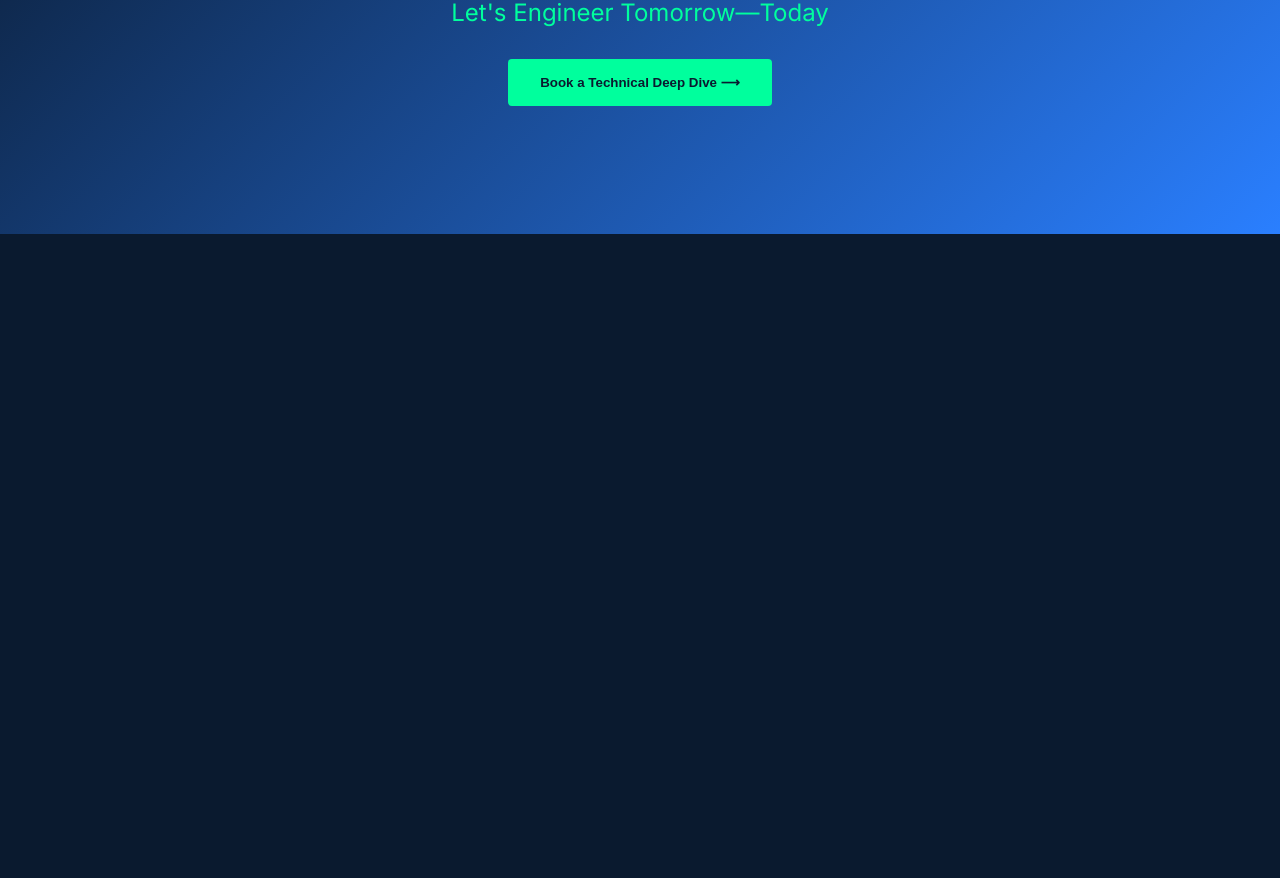
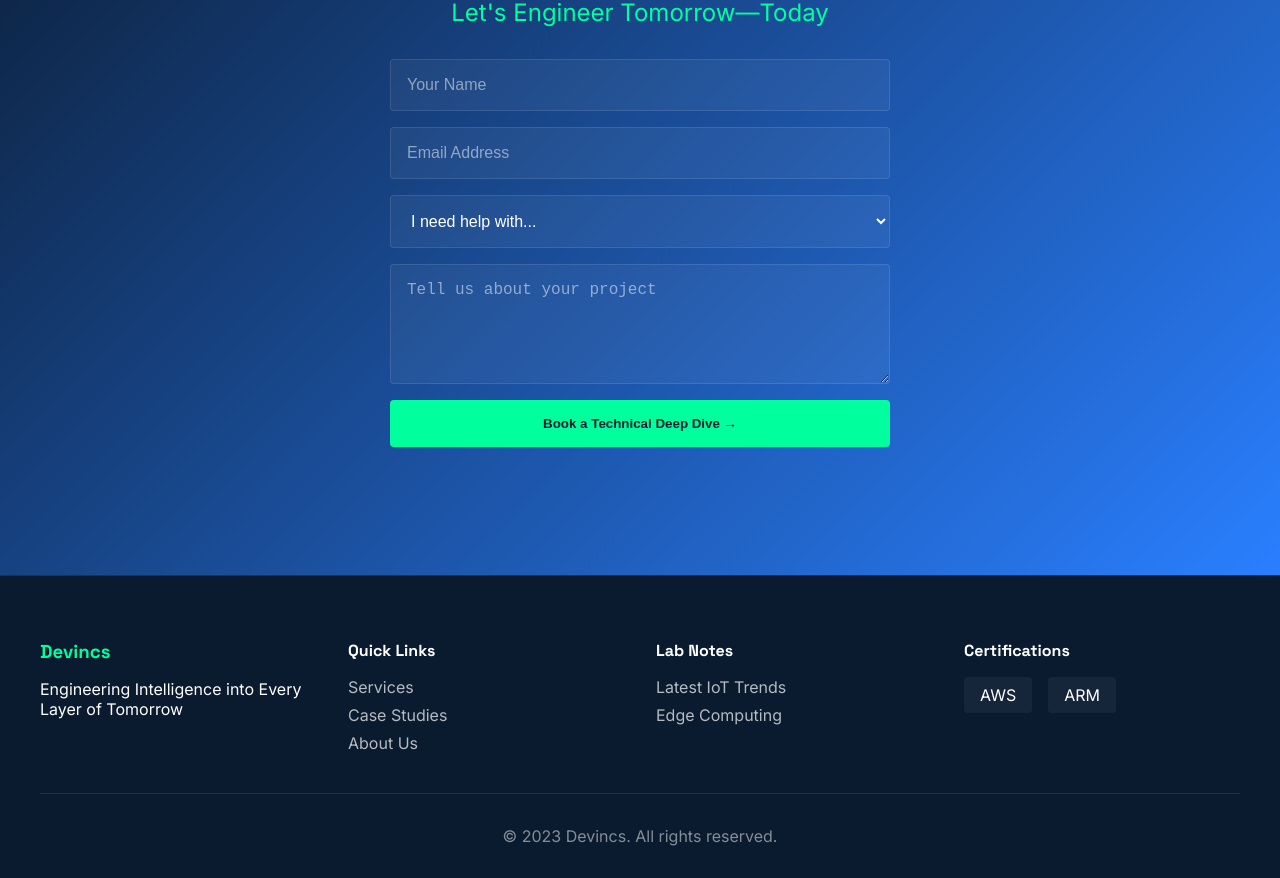
Before and after one commit to Coder1221/devincs-clone, a Next.js app: page / in a window 1280 px wide. Shown: the part 3020-3898 px from the top of the page. Before the commit the page ends 3254 px from the top, so only its background shows below. Built offline with nearby package versions, Linux system fonts and the light colour scheme.

Commit message:
Assistant checkpoint: Added contact form and footer with matching styles
Assistant generated file changes:
- pages/index.tsx: Update CTA section with form
- styles/Home.module.css: Add form and footer styles

---

User prompt:

add this form and other stuff keeping the color same

```diff
--- a/pages/index.tsx
+++ b/pages/index.tsx
@@ -116,9 +116,51 @@ const Home: NextPage = () => {
           <div className={styles.ctaContent}>
             <h2>Ready to Transform Your Industry?</h2>
             <p>Let's Engineer Tomorrow—Today</p>
-            <button className={styles.primaryBtn}>Book a Technical Deep Dive ⟶</button>
+            <form className={styles.contactForm}>
+              <input type="text" placeholder="Your Name" className={styles.formInput} />
+              <input type="email" placeholder="Email Address" className={styles.formInput} />
+              <select className={styles.formInput}>
+                <option value="">I need help with...</option>
+                <option value="iot">IoT Solutions</option>
+                <option value="cloud">Cloud Architecture</option>
+                <option value="ai">AI Integration</option>
+                <option value="security">Security Solutions</option>
+              </select>
+              <textarea placeholder="Tell us about your project" className={styles.formTextarea}></textarea>
+              <button type="submit" className={styles.primaryBtn}>Book a Technical Deep Dive →</button>
+            </form>
           </div>
         </section>
+
+        <footer className={styles.footer}>
+          <div className={styles.footerContent}>
+            <div className={styles.footerSection}>
+              <h3>Devincs</h3>
+              <p>Engineering Intelligence into Every Layer of Tomorrow</p>
+            </div>
+            <div className={styles.footerSection}>
+              <h4>Quick Links</h4>
+              <a href="#services">Services</a>
+              <a href="#case-studies">Case Studies</a>
+              <a href="#about">About Us</a>
+            </div>
+            <div className={styles.footerSection}>
+              <h4>Lab Notes</h4>
+              <a href="#latest">Latest IoT Trends</a>
+              <a href="#edge">Edge Computing</a>
+            </div>
+            <div className={styles.footerSection}>
+              <h4>Certifications</h4>
+              <div className={styles.certLogos}>
+                <span>AWS</span>
+                <span>ARM</span>
+              </div>
+            </div>
+          </div>
+          <div className={styles.footerBottom}>
+            <p>© 2023 Devincs. All rights reserved.</p>
+          </div>
+        </footer>
       </main>
     </div>
   );
--- a/styles/Home.module.css
+++ b/styles/Home.module.css
@@ -283,3 +283,85 @@
   font-size: 1.5rem;
   margin-bottom: 2rem;
 }
+
+.contactForm {
+  display: flex;
+  flex-direction: column;
+  gap: 1rem;
+  max-width: 500px;
+  margin: 0 auto;
+}
+
+.formInput {
+  padding: 1rem;
+  border: 1px solid rgba(255, 255, 255, 0.1);
+  border-radius: 4px;
+  background: rgba(255, 255, 255, 0.05);
+  color: white;
+  font-size: 1rem;
+}
+
+.formInput::placeholder {
+  color: rgba(255, 255, 255, 0.5);
+}
+
+.formTextarea {
+  composes: formInput;
+  min-height: 120px;
+  resize: vertical;
+}
+
+.footer {
+  background: var(--navy);
+  padding: 4rem 2rem 2rem;
+  border-top: 1px solid rgba(255, 255, 255, 0.1);
+}
+
+.footerContent {
+  max-width: 1200px;
+  margin: 0 auto;
+  display: grid;
+  grid-template-columns: repeat(auto-fit, minmax(200px, 1fr));
+  gap: 2rem;
+}
+
+.footerSection h3 {
+  color: var(--neon-green);
+  margin-bottom: 1rem;
+}
+
+.footerSection h4 {
+  color: white;
+  margin-bottom: 1rem;
+}
+
+.footerSection a {
+  display: block;
+  color: rgba(255, 255, 255, 0.7);
+  text-decoration: none;
+  margin-bottom: 0.5rem;
+}
+
+.footerSection a:hover {
+  color: var(--neon-green);
+}
+
+.certLogos {
+  display: flex;
+  gap: 1rem;
+}
+
+.certLogos span {
+  background: rgba(255, 255, 255, 0.05);
+  padding: 0.5rem 1rem;
+  border-radius: 4px;
+}
+
+.footerBottom {
+  max-width: 1200px;
+  margin: 2rem auto 0;
+  padding-top: 2rem;
+  border-top: 1px solid rgba(255, 255, 255, 0.1);
+  text-align: center;
+  color: rgba(255, 255, 255, 0.5);
+}
```
